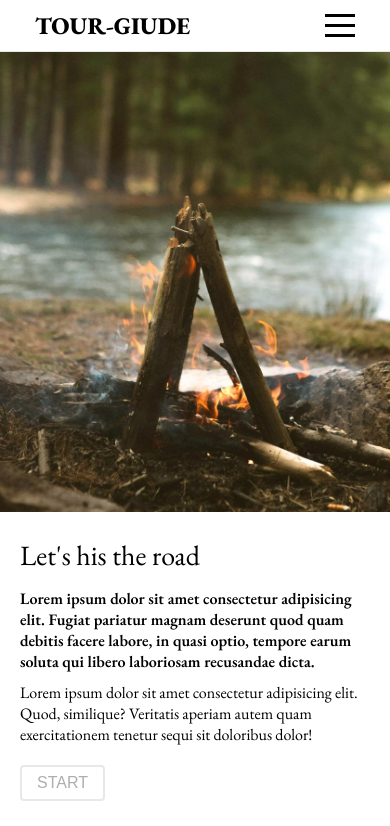
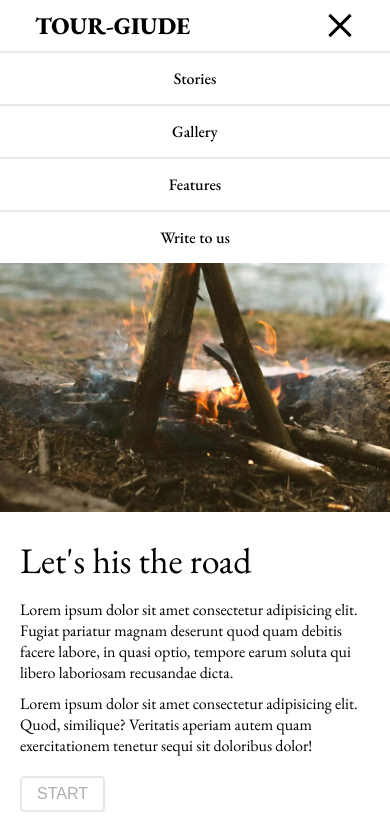
Before and after one commit to sashamanko/sashamanko.github.io, a plain HTML site: page tour-giude/index.html in a window 390 px wide. Both pictures are taken after a click on the button 340 px from the left and 25 px from the top of the page. Shown: the top 826 px of the page. Drawn offline with nearby package versions, Linux system fonts and the light colour scheme.

Commit message:
init commit

```diff
--- a/tour-giude/assets/css/style.css
+++ b/tour-giude/assets/css/style.css
@@ -85,6 +85,7 @@ a {
 }
 
 .burger-btn {
+    position: relative;
     width: 30px;
     height: 30px;
     margin-left: auto;
@@ -95,29 +96,48 @@ a {
 
 .burger-btn span {
     position: relative;
-    display: flex;
+    display: block;
     width: 100%;
     height: 3px;
     background: #000;
-    border: none;
+    transition: .3s, background-color .3s .3s;
 }
 
 .burger-btn span::before,
 .burger-btn span::after {
     content: '';
     position: absolute;
-    width: 100%;
+    display: block;
+    width: inherit;
     height: inherit;
     background: #000;
     border: none;
+    transition: top .3s .3s, transform .3s;
 }
 
 .burger-btn span::before {
-    top: -10px;
+    top: -8px;
 }
 
 .burger-btn span::after {
-    bottom: -10px;
+    top: 8px;
+}
+
+.burger-btn.active span {
+    background: transparent;
+    transition: .3s;
+}
+
+.burger-btn.active span::before {
+    top: 0;
+    transform: rotate(-45deg);
+    transition: top .3s, transform .3s .3s;
+}
+
+.burger-btn.active span::after {
+    top: 0;
+    transform: rotate(45deg);
+    transition: top .3s, transform .3s .3s;
 }
 
 
@@ -138,8 +158,7 @@ input[type=number]::-webkit-outer-spin-button {
 /* header
     ──────────────────────────────────────────────────────────── */
 
-
-/* .header {} */
+.header {}
 
 .header__container {
     width: 100%;
@@ -674,16 +693,49 @@ input[type=number]::-webkit-outer-spin-button {
     body {
         font-size: 16px;
     }
+    .title {
+        font-size: 34px;
+    }
     .burger-btn {
         display: block;
+        z-index: 3;
     }
     /* header
     ──────────────────────────────────────────────────────────── */
+    .header__container {
+        position: relative;
+        z-index: 3;
+    }
     .header__container__navbar__logo {
         font-size: 24px;
         margin-left: 0;
+        z-index: 4;
     }
-    .header__container__navbar__nav-list,
+    .header__container__navbar__nav-list {
+        position: absolute;
+        flex-direction: column;
+        top: -400%;
+        left: 0;
+        width: 100%;
+        background-color: #fff;
+        z-index: 2;
+        transition: .3s;
+    }
+    .header__container__navbar__nav-list.active {
+        top: 100%;
+    }
+    .header__container__navbar__nav-list__item {
+        padding: 15px 0;
+        text-align: center;
+    }
+    .header__container__navbar__nav-list__item__link {
+        padding: 15px 150px;
+        text-align: center;
+    }
+    .header__container__navbar__nav-list__item:nth-child(1n+1) {
+        border-top: 2px solid #e8e8e8;
+        margin-right: 0;
+    }
     .header__container__navbar__social-list {
         display: none;
     }
@@ -703,7 +755,10 @@ input[type=number]::-webkit-outer-spin-button {
         padding: 25px 20px;
     }
     .greeting__container__des__title {
-        font-size: 28px;
+        font-size: 36px;
+    }
+    .greeting__container__des__des1 {
+        font-weight: 400;
     }
     .story {
         flex-direction: column;
@@ -740,10 +795,6 @@ input[type=number]::-webkit-outer-spin-button {
     .gallery__slider__item__des__btn {
         font-size: 18px;
     }
-    .features__container__features__item:nth-child(1n+1) {
-        border-right: none;
-        border-bottom: 2px solid #e8e8e8;
-    }
     .writeToUs__form {
         width: 90%;
     }
--- a/tour-giude/index.html
+++ b/tour-giude/index.html
@@ -366,6 +366,14 @@
         </footer>
 
     </div>
+
+    <script>
+        document.querySelector('.burger-btn').addEventListener('click', () => {
+            document.querySelector('.burger-btn').classList.toggle('active')
+            document.querySelector('.header__container__navbar__nav-list').classList.toggle('active')
+        })
+    </script>
+
 </body>
 
 </html>
```
